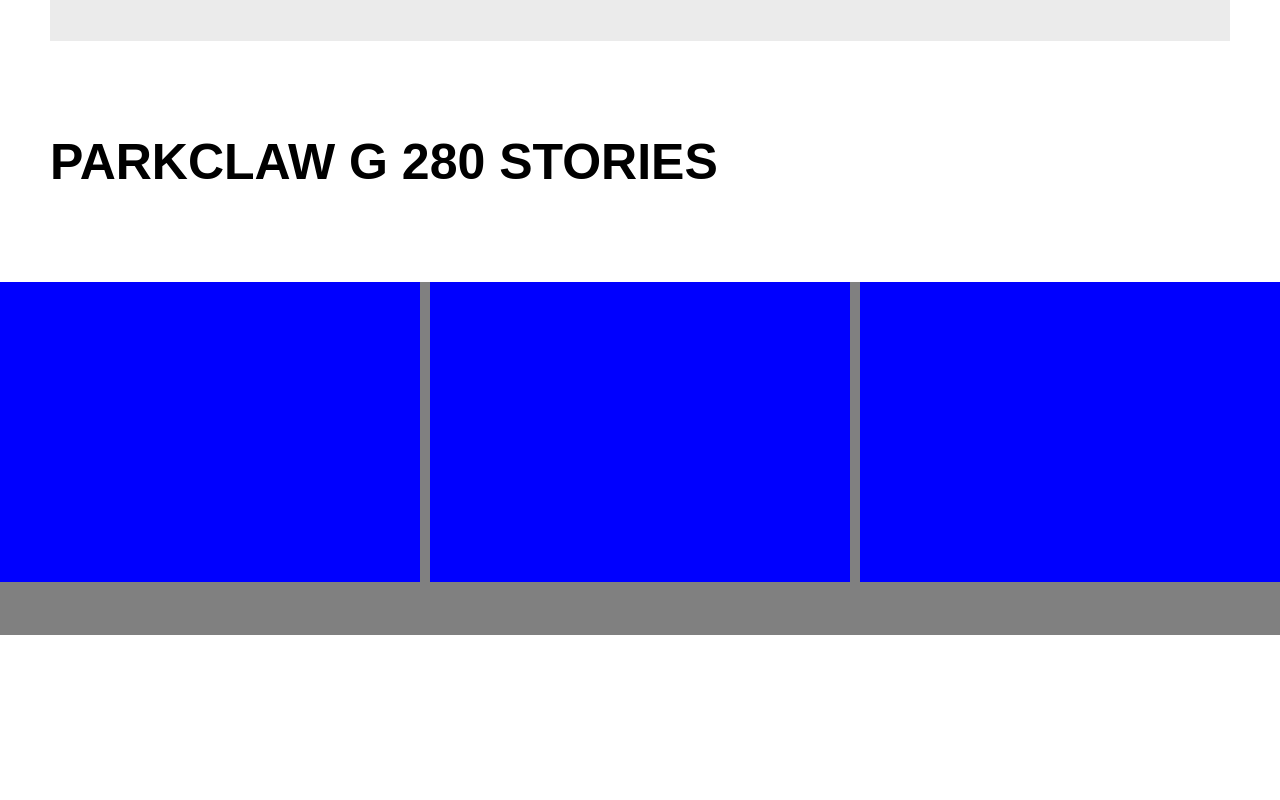
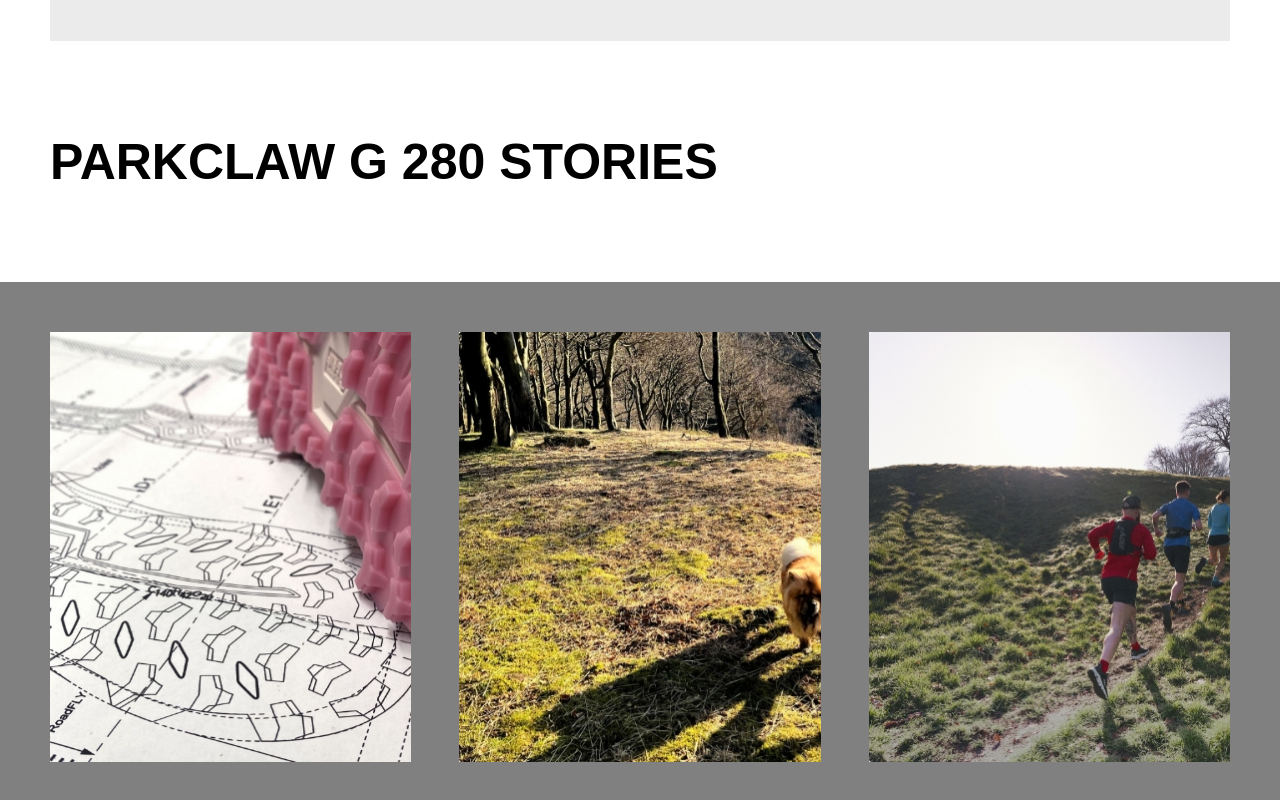
Before and after one commit to leoarthurwall/Inov8WebBuild, a React (Create React App) app: page / in a window 1280 px wide. Shown: the part 5642-6442 px from the top of the page. Built offline with nearby package versions, Linux system fonts and the light colour scheme.

Commit message:
section 7: added urls to the bacground image storys

```diff
--- a/src/Components/SectionSeven/SectionSeven.js
+++ b/src/Components/SectionSeven/SectionSeven.js
@@ -19,29 +19,31 @@ const Header = styled.h2`
 const GridContainer = styled.div`
   display: grid;
   grid-template-columns: auto auto auto;
-  grid-template-rows: 300px auto;
-  grid-gap: 10px;
+  grid-template-rows: 430px auto;
+  grid-gap: 48px;
   background-color: grey;
+  padding: 50px;
 `;
 
 const Image = styled.div`
-  background-color: blue;
-
-`
+  height: auto;
+  width: auto;
+  background-size: cover;
+  background-image: url(${(props) => props.bgImage});
+`;
 const Text = styled.h4`
   background-color: white;
-
-`
+`;
 
 const SectionSeven = () => {
   return (
     <SectionSevenContainer>
       <Header>PARKCLAW G 280 STORIES</Header>
       <GridContainer>
-        <Image />
-        <Image />
-        <Image />
-        <Text />
+        <Image bgImage={"/assets/desktop/story-1.jpg"} />
+        <Image bgImage={"/assets/desktop/story-2.jpg"} />
+        <Image bgImage={"/assets/desktop/story-3.jpg"} />
+
         <Text />
         <Text />
       </GridContainer>
```
